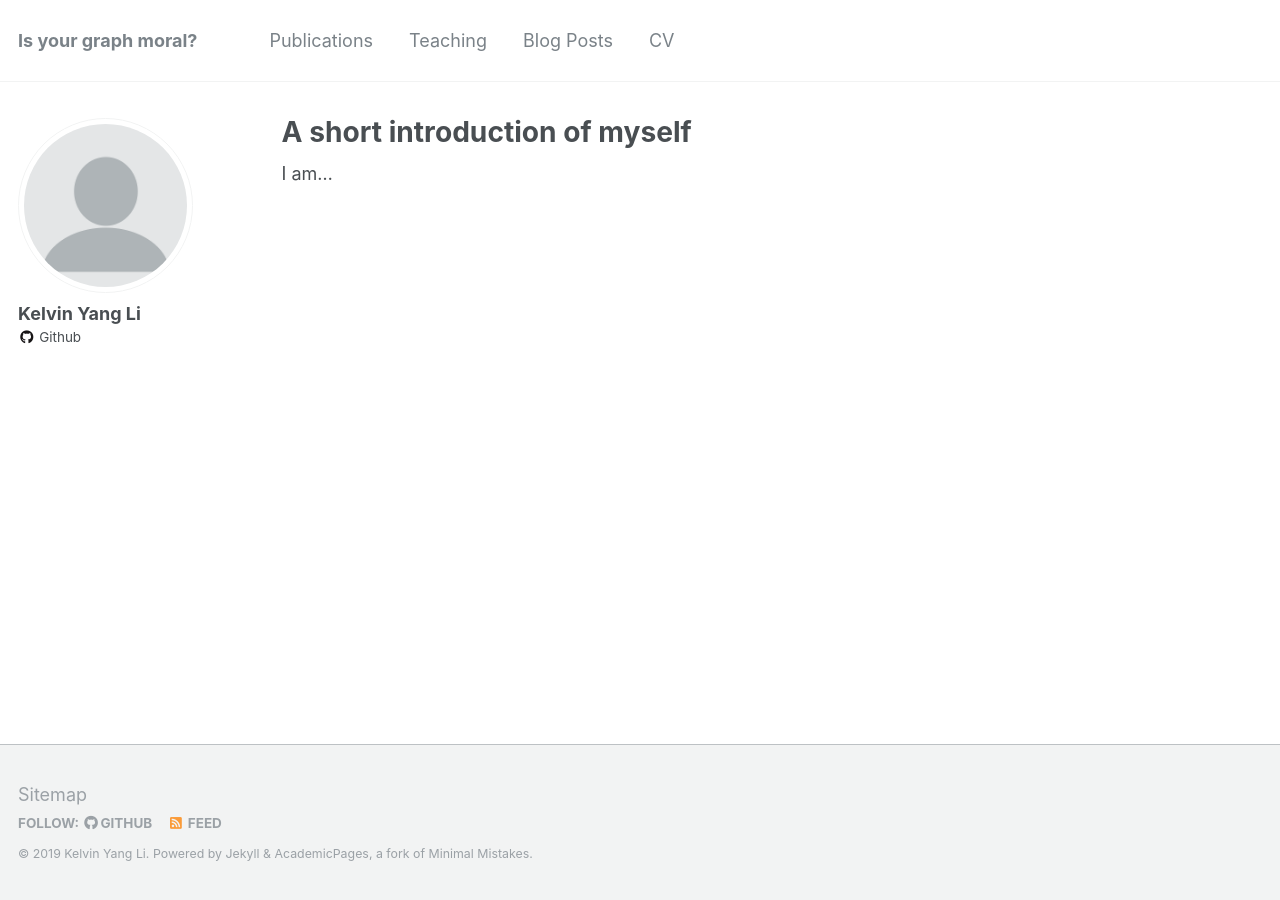
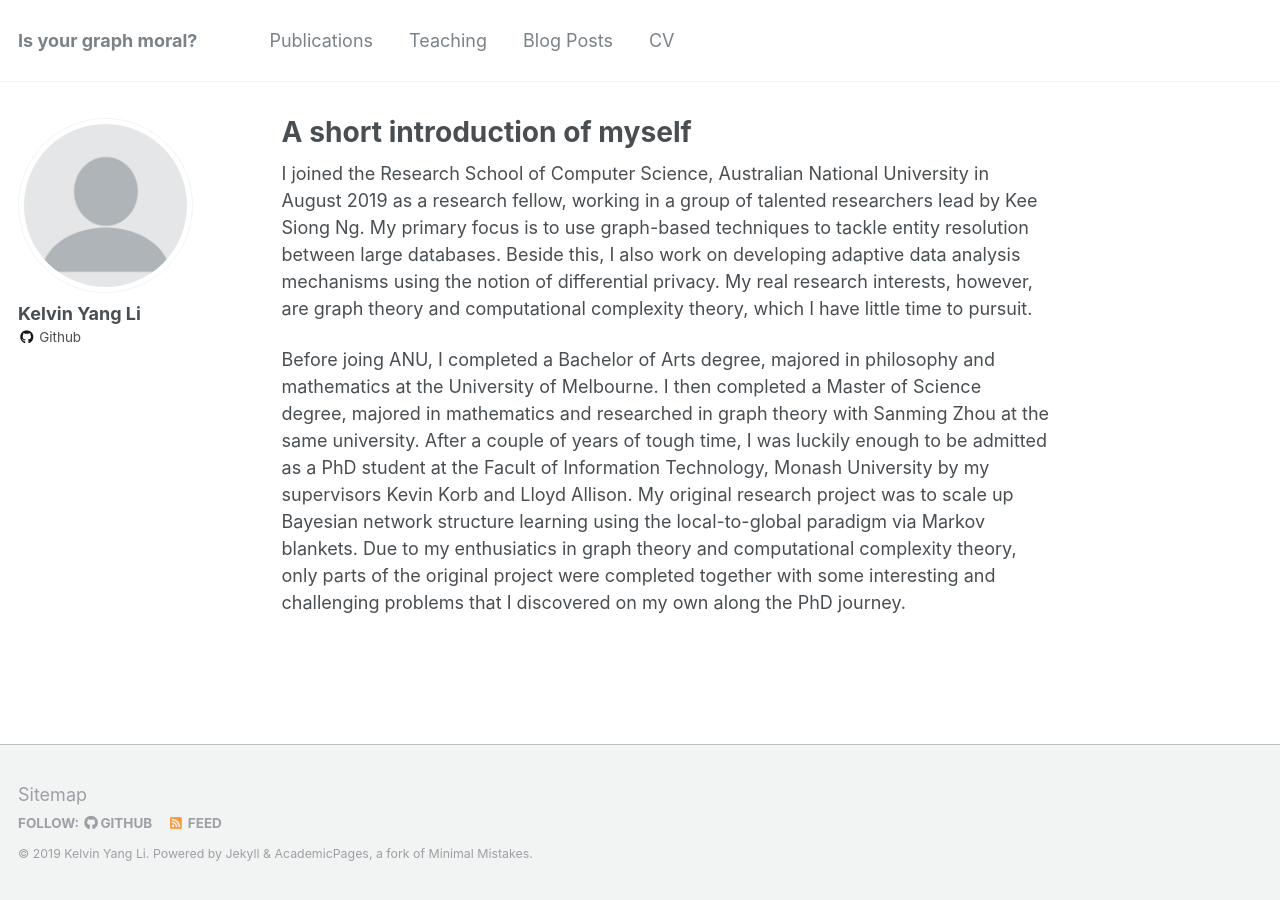
Before and after one commit to kelvinyangli/kelvinyangli.github.io, a Jekyll site: the page built from _pages/about.md, in a window 1280 px wide. Built offline with Jekyll 4.4.1, drawn with Linux system fonts in a browser that asks for light colours.

Commit message:
update a short introduction of myself

```diff
--- a/_pages/about.md
+++ b/_pages/about.md
@@ -8,4 +8,6 @@ redirect_from:
   - /about.html
 ---
 
-I am...
+I joined the Research School of Computer Science, Australian National University in August 2019 as a research fellow, working in a group of talented researchers lead by Kee Siong Ng. My primary focus is to use graph-based techniques to tackle entity resolution between large databases. Beside this, I also work on developing adaptive data analysis mechanisms using the notion of differential privacy. My real research interests, however, are graph theory and computational complexity theory, which I have little time to pursuit.
+
+Before joing ANU, I completed a Bachelor of Arts degree, majored in philosophy and mathematics at the University of Melbourne. I then completed a Master of Science degree, majored in mathematics and researched in graph theory with Sanming Zhou at the same university. After a couple of years of tough time, I was luckily enough to be admitted as a PhD student at the Facult of Information Technology, Monash University by my supervisors Kevin Korb and Lloyd Allison. My original research project was to scale up Bayesian network structure learning using the local-to-global paradigm via Markov blankets. Due to my enthusiatics in graph theory and computational complexity theory, only parts of the original project were completed together with some interesting and challenging problems that I discovered on my own along the PhD journey.
```
